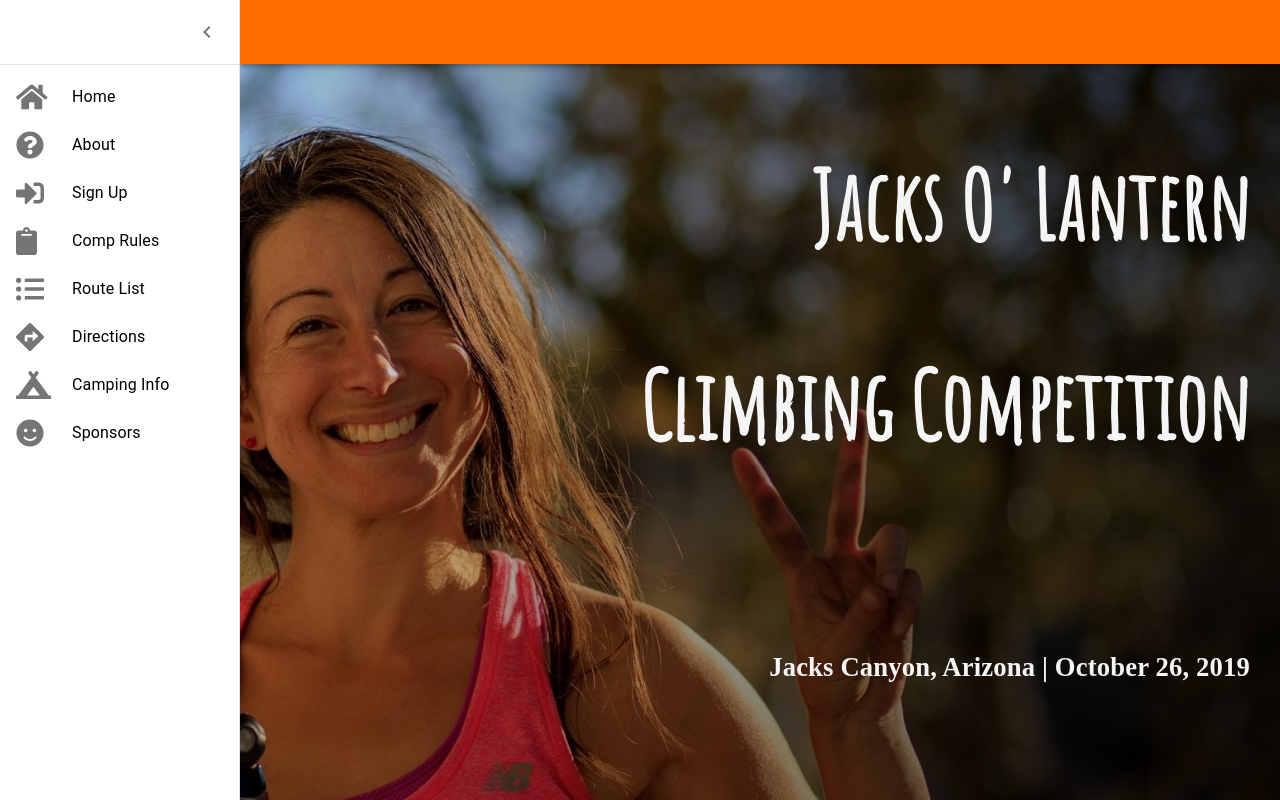
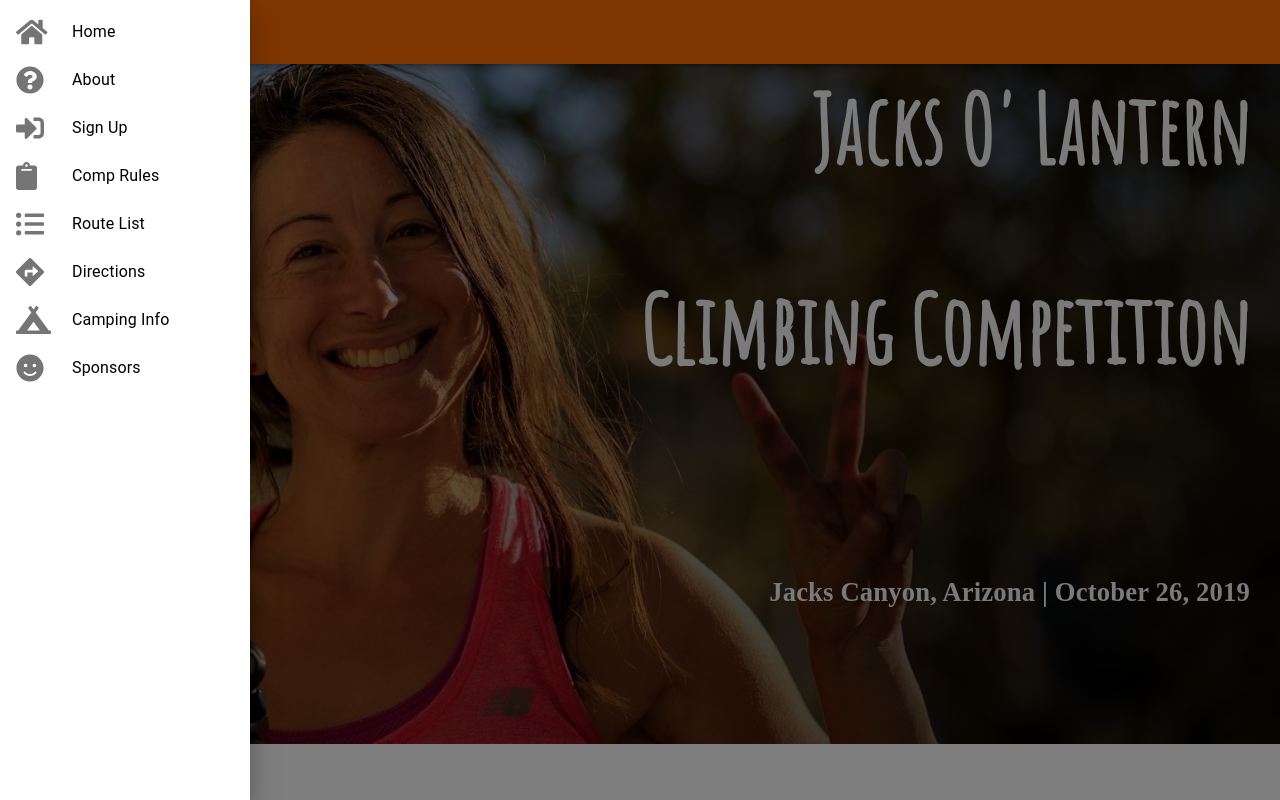
Before and after one commit to jacks-climbing/competition, a React (Create React App) app: page / in a window 1280 px wide. Both pictures are taken after a click on the button "Open drawer". Shown: the top 800 px of the page. Built offline with nearby package versions, Linux system fonts and the light colour scheme.

Commit message:
temporary drawer added with bug on homepage

```diff
--- a/src/components/navbar.js
+++ b/src/components/navbar.js
@@ -1,132 +1,54 @@
 import React from 'react';
 import clsx from 'clsx';
-import { makeStyles, useTheme } from '@material-ui/core/styles';
+import { makeStyles } from '@material-ui/core/styles';
 import Drawer from '@material-ui/core/Drawer';
+import Button from '@material-ui/core/Button';
+import List from '@material-ui/core/List';
+import ListItem from '@material-ui/core/ListItem';
+import ListItemIcon from '@material-ui/core/ListItemIcon';
+import ListItemText from '@material-ui/core/ListItemText';
 import CssBaseline from '@material-ui/core/CssBaseline';
 import AppBar from '@material-ui/core/AppBar';
 import Toolbar from '@material-ui/core/Toolbar';
-import List from '@material-ui/core/List';
-import Divider from '@material-ui/core/Divider';
 import IconButton from '@material-ui/core/IconButton';
 import MenuIcon from '@material-ui/icons/Menu';
-import ChevronLeftIcon from '@material-ui/icons/ChevronLeft';
-import ChevronRightIcon from '@material-ui/icons/ChevronRight';
-import ListItem from '@material-ui/core/ListItem';
-import ListItemIcon from '@material-ui/core/ListItemIcon';
-import ListItemText from '@material-ui/core/ListItemText';
 import { FontAwesomeIcon } from '@fortawesome/react-fontawesome'
 import { faSignInAlt, faCampground, faClipboard, faListUl, faSmile, faDirections, faQuestionCircle, faHome } from '@fortawesome/free-solid-svg-icons'
 import { HashLink as Link } from 'react-router-hash-link';
 
-const drawerWidth = 240;
+const useStyles = makeStyles({
+  list: {
+    width: 250,
+  },
+  fullList: {
+    width: 'auto',
+  },
+});
 
-const useStyles = makeStyles(theme => ({
-  root: {
-    display: 'flex',
-  },
-  appBar: {
-    transition: theme.transitions.create(['margin', 'width'], {
-      easing: theme.transitions.easing.sharp,
-      duration: theme.transitions.duration.leavingScreen,
-    }),
-  },
-  appBarShift: {
-    width: `calc(100% - ${drawerWidth}px)`,
-    marginLeft: drawerWidth,
-    transition: theme.transitions.create(['margin', 'width'], {
-      easing: theme.transitions.easing.easeOut,
-      duration: theme.transitions.duration.enteringScreen,
-    }),
-  },
-  menuButton: {
-    marginRight: theme.spacing(2),
-  },
-  hide: {
-    display: 'none',
-  },
-  drawer: {
-    width: drawerWidth,
-    flexShrink: 0,
-  },
-  drawerPaper: {
-    width: drawerWidth,
-  },
-  drawerHeader: {
-    display: 'flex',
-    alignItems: 'center',
-    padding: '0 8px',
-    ...theme.mixins.toolbar,
-    justifyContent: 'flex-end',
-  },
-  content: {
-    flexGrow: 1,
-    padding: theme.spacing(3),
-    transition: theme.transitions.create('margin', {
-      easing: theme.transitions.easing.sharp,
-      duration: theme.transitions.duration.leavingScreen,
-    }),
-    marginLeft: -drawerWidth,
-  },
-  contentShift: {
-    transition: theme.transitions.create('margin', {
-      easing: theme.transitions.easing.easeOut,
-      duration: theme.transitions.duration.enteringScreen,
-    }),
-    marginLeft: 0,
-  },
-}));
+export default function TemporaryDrawer() {
+  const classes = useStyles();
+  const [state, setState] = React.useState({
+    top: false,
+    left: false,
+    bottom: false,
+    right: false,
+  });
 
-function Navbar() {
-  const classes = useStyles();
-  const theme = useTheme();
-  const [open, setOpen] = React.useState(false);
-
-  function handleDrawerOpen() {
-    setOpen(true);
+  const toggleDrawer = (side, open) => event => {
+    if (event.type === 'keydown' && (event.key === 'Tab' || event.key === 'Shift')) {
+      return;
     }
 
-  function handleDrawerClose() {
-    setOpen(false);
-  }
+    setState({ ...state, [side]: open });
+  };
 
-
-
-  return (
-    <div className={classes.root}>
-      <CssBaseline />
-      <AppBar
-        position="fixed"
-        className={clsx(classes.appBar, {
-          [classes.appBarShift]: open,
-        })}
+  const sideList = side => (
+    <div
+      className={classes.list}
+      role="presentation"
+      onClick={toggleDrawer(side, false)}
+      onKeyDown={toggleDrawer(side, false)}
     >
-        <Toolbar>
-          <IconButton
-            color="inherit"
-            aria-label="Open drawer"
-            onClick={handleDrawerOpen}
-            edge="start"
-            className={clsx(classes.menuButton, open && classes.hide)}
-          >
-            <MenuIcon />
-          </IconButton>
-        </Toolbar>
-      </AppBar>
-      <Drawer
-        className={classes.drawer}
-        variant="persistent"
-        anchor="left"
-        open={open}
-        classes={{
-          paper: classes.drawerPaper,
-        }}
-      >
-        <div className={classes.drawerHeader}>
-          <IconButton onClick={handleDrawerClose}>
-            {theme.direction === 'ltr' ? <ChevronLeftIcon /> : <ChevronRightIcon />}
-          </IconButton>
-        </div>
-        <Divider />
      <List>
           {['Home', 'About', 'Sign Up', 'Comp Rules', 'Route List', 'Directions', 'Camping Info', 'Sponsors'].map((text, index) => (
             <Link smooth to={"/#" + text.toLowerCase().replace(/\s/g, "_")}
@@ -150,18 +72,44 @@ function Navbar() {
             </Link>
           ))}
       </List>
+    </div>
+  );
+
+  return (
+    <div>
+      <CssBaseline />
+      <Button onClick={toggleDrawer('left', true)}>Open Left</Button>
+      <Drawer open={state.left} onClose={toggleDrawer('left', false)}>
+        {sideList('left')}
       </Drawer>
+      <AppBar
+        position="fixed"
+        className={clsx(classes.appBar, {
+          //eslint-disable-next-line
+          [classes.appBarShift]: open
+        })}
+      >
+      <Toolbar>
+          <IconButton
+            color="inherit"
+            aria-label="Open drawer"
+            onClick={toggleDrawer('left', true)}
+            edge="start"
+            //eslint-disable-next-line
+            className={clsx(classes.menuButton, open && classes.hide)}
+          >
+            <MenuIcon />
+          </IconButton>
+        </Toolbar>
+      </AppBar>
       <main
         className={clsx(classes.content, {
+          //eslint-disable-next-line
           [classes.contentShift]: open,
         })}
       >
         <div className={classes.drawerHeader} />
-
-
       </main>
     </div>
   );
 }
-
-export default Navbar;
--- a/src/index.css
+++ b/src/index.css
@@ -1,7 +1,8 @@
 body {
     padding: 0px;
 }
-/* Welcome Page */
+/* Home Page */
+
 h1 {
     text-align: right;
     font-family: 'Amatic SC', sans-serif;
```
Lines whose indentation alone changed are shown as unchanged.
